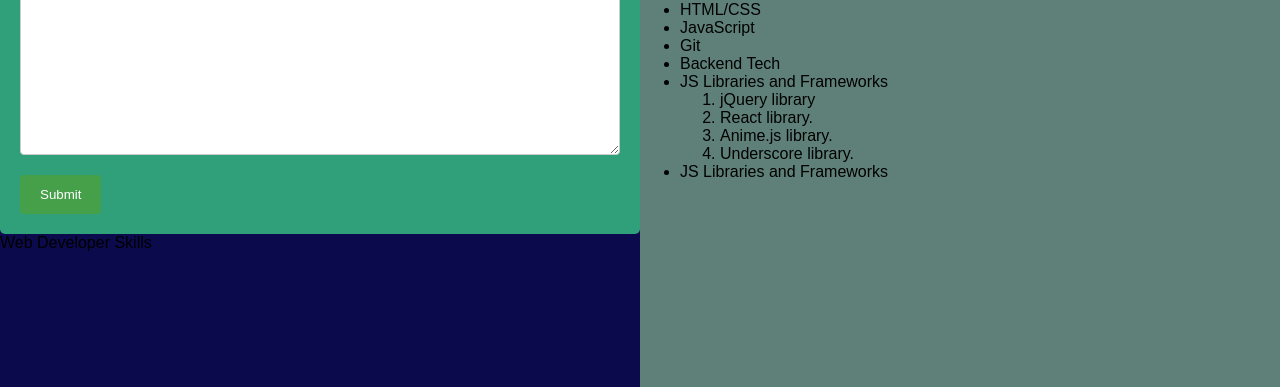
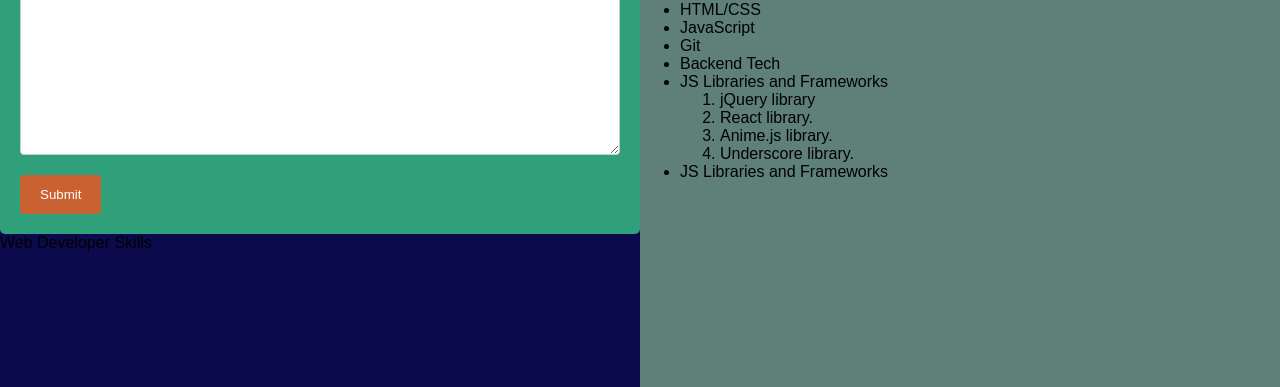
Before and after one commit to sadeesemi/website, a plain HTML site: page contact.html in a window 1280 px wide. In both pictures the pointer is over the input "Submit". Shown: the part 413-800 px from the top of the page. Drawn offline with Linux system fonts and the light colour scheme.

Commit message:
Update style1.css

```diff
--- a/style1.css
+++ b/style1.css
@@ -22,7 +22,7 @@ input[type=submit] {
 }
 
 input[type=submit]:hover{
-  background-color: #45a049;
+  background-color:#ca6130;
 }
 
 .container {
```
